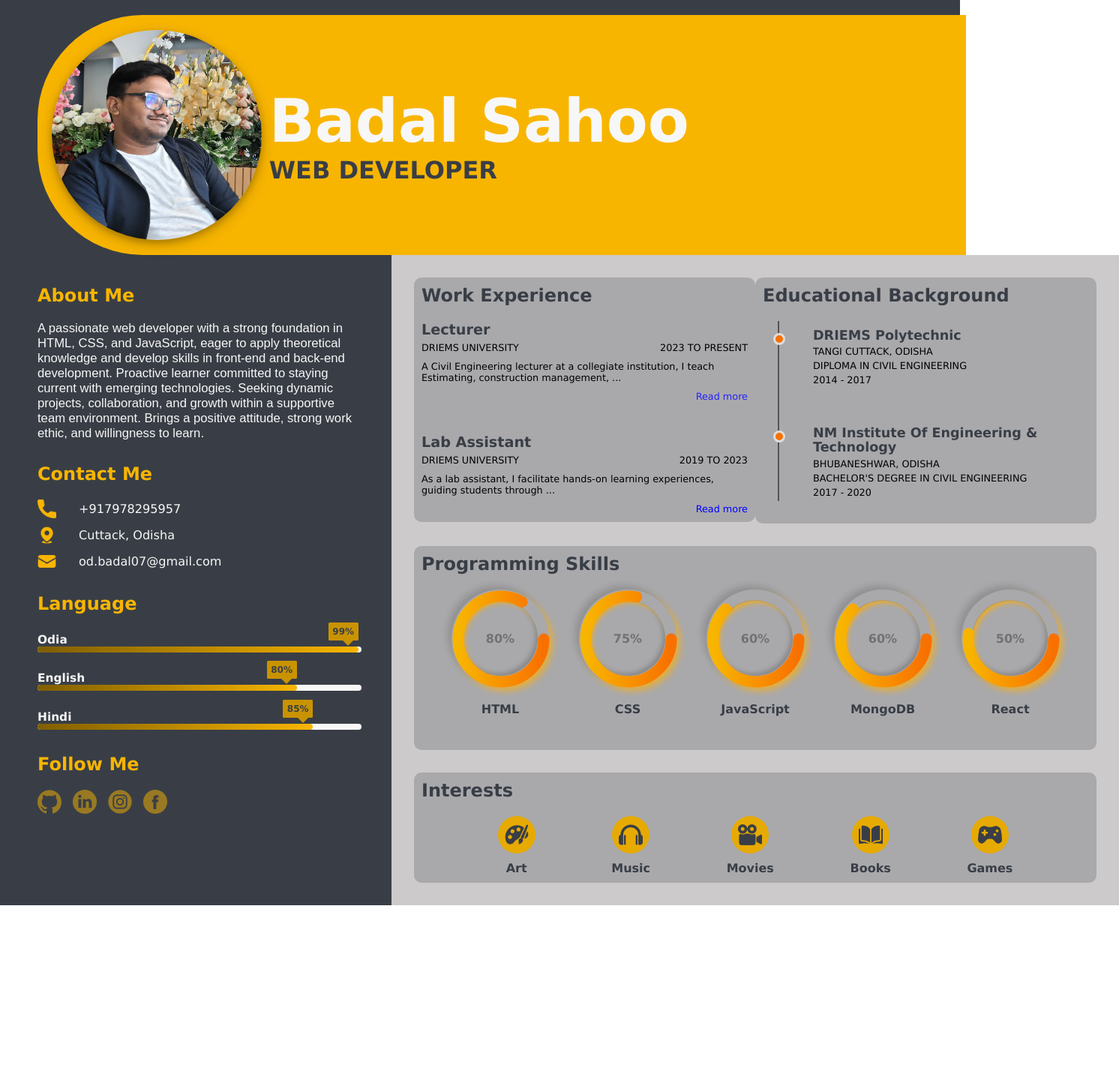
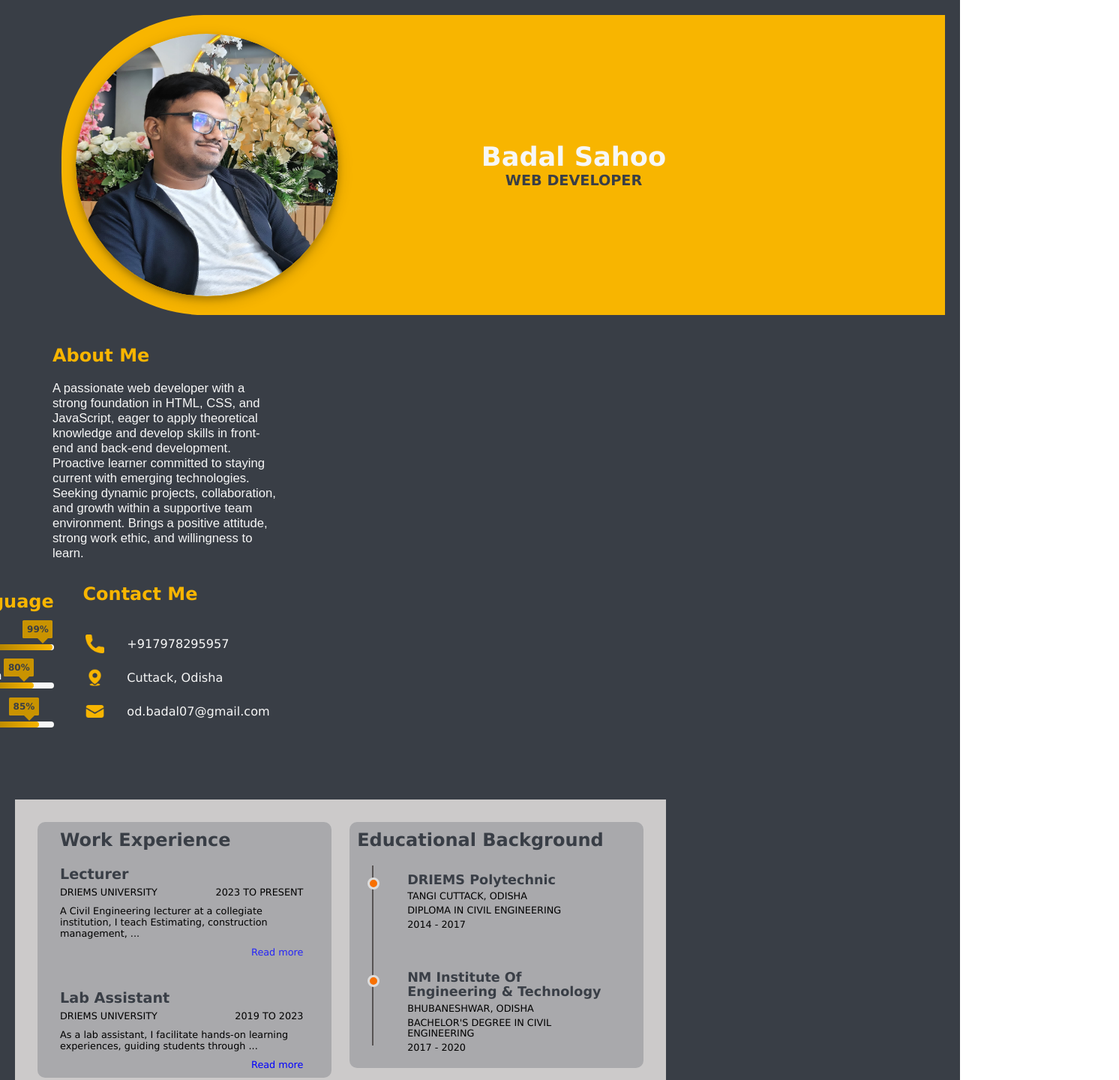
Before and after one commit to Badal712/Badal_Resume, a plain HTML site: page index.html in a window 1280 px wide. Shown: the top 1440 px of the page at 75% size, 1492 px wide, since content can reach past the window. Before the commit the page ends 1207 px from the top, so only its background shows below. Drawn offline with Linux system fonts and the light colour scheme.

Commit message:
Responsive design for Tablet

```diff
--- a/index.html
+++ b/index.html
@@ -36,6 +36,9 @@
               and willingness to learn.
             </p>
           </div>
+          <div class="container_combo">
+
+
           <div class="contact">
             <h2>Contact Me</h2>
             <div class="contactGroup">
@@ -83,6 +86,7 @@
               </div>
             </div>
           </div>
+        </div>
           <div class="follow">
             <h2>Follow Me</h2>
             <div class="follow_icon">
--- a/style.css
+++ b/style.css
@@ -11,7 +11,7 @@ body{
 }
 .container{
     background-color: #393e46;
-    padding-top: 20px;
+    padding-top: 30px;
 
 }
 /* header */
@@ -106,7 +106,7 @@ body{
     color: #f7f7f7;
 }
 .language{
-    margin-top: 30px;
+    margin-top: 40px;
 }
 .language h2{
     color: #f8b500;
@@ -127,7 +127,7 @@ body{
 }
 .progress_bar{
     position: relative;
-    width: 27rem;
+    width: 95%;
     height: 8px;
     border-radius: 2rem;
     background-color: #f7f7f7;
@@ -196,7 +196,7 @@ body{
     }
 }
 .follow{
-    margin-top: 16px;
+    margin-top: 30px;
 }
 .follow h2{
     color: #f8b500;
@@ -770,3 +770,181 @@ svg{
         transform: scale(1.2);
     }
   }
+  /* Tablet View - 768px to 1023px */
+@media screen and (min-width: 768px) and (max-width: 1450px) {
+    .container {
+      display: flex;
+      flex-direction: column;
+      padding: 20px;
+    }
+
+    .top_frame {
+      height: 200px;
+      display: flex;
+      align-items: center;
+      text-align: center;
+      padding-bottom: 20px;
+      width: 96%
+    }
+
+    .profile {
+      width: 170px;
+      height: 170px;
+    }
+
+    .profileImg {
+      width: 100%;
+      height: auto;
+      border-radius: 50%;
+    }
+    .name{
+        position: absolute;
+        left:50%;
+        width:250px;
+    }
+    .name h1 {
+      font-size: 2.2rem;
+    }
+
+    .name h4 {
+      font-size: 1.2rem;
+    }
+
+    .body_container {
+      display: flex;
+      flex-direction: column;
+    }
+
+    .left, .right {
+      width: 100%;
+      margin-bottom: 20px;
+    }
+
+    .language .progress_container {
+      display: flex;
+      flex-direction: column;
+    }
+
+    .contact {
+      display: flex;
+      flex-direction: column;
+      align-items: center;
+      text-align: center;
+    }
+
+    .contactData {
+      margin: 10px 0;
+    }
+
+    .contactData a {
+      font-size: 1rem;
+    }
+    .container_combo{
+        display: flex;
+        justify-content: space-between;
+        flex-direction: row-reverse;
+    }
+    .container_combo .contact{
+        /* margin-right: 10%; */
+        margin-left: 10%;
+    }
+    .container_combo .contact h2{
+        margin-right: 100px;
+        width: 170px;
+    }
+    .contactGroup .contactData{
+        margin-top: 20px;
+    }
+    .language{
+        width:60%
+    }
+    .progress_bar{
+        width: 100%
+    }
+    .follow{
+        display:none;
+    }
+    .exp{
+        width:48%
+    }
+    .exp_edu{
+        width:100%
+    }
+    .experience{
+        width:98%;
+        padding: 0 20px;
+    }
+    .education{
+        width:48%
+    }
+    .skill{
+        height:250px;
+    }
+    .contact-mob {
+      display: none;
+    }
+    .follow-mob {
+        margin-top: 20px;
+        padding:20px 0;
+        display: block;
+        background-color: #393e46;
+    }
+    .follow-mob h2{
+        color: #f8b500 ;
+        margin-bottom: 20px;
+    }
+    .follow-mob .follow_icon-mob a{
+        margin-right: 20px;
+    }
+    .follow_icon-mob a img{
+        opacity: 0.5;
+        transition: 0.5s;
+    }
+    .follow_icon-mob a img:hover{
+        opacity: 100;
+        transform: scale(1.2);
+    }
+  }
+  @media screen and (min-width: 1080px) and (max-width: 1920px) {
+    .top_frame{
+        margin-left: 5%;
+        height: 400px;
+        border-radius: 190PX 0px 0px 190PX;
+        width: 95%;
+    }
+    .profile{
+        width: 350px;
+        height: 350px;
+        display: flex;
+        align-items: center;
+        justify-content: center;
+    }
+    .profile img{
+        width: 350px;
+        height: 350px;
+    }
+    .name{
+        margin-right: 30%;
+    }
+    .body_container{
+        width: 100%;
+    }
+    .left{
+        width: 30%;
+    }
+    .right{
+        width: 70%;
+    }
+    .exp{
+        width:48.5%;
+        height:100%;
+    }
+    .exp_edu{
+        width:100%;
+        height:100%;
+    }
+    .education{
+        width: 48.5%;
+        height:100%;
+    }
+  }
```
